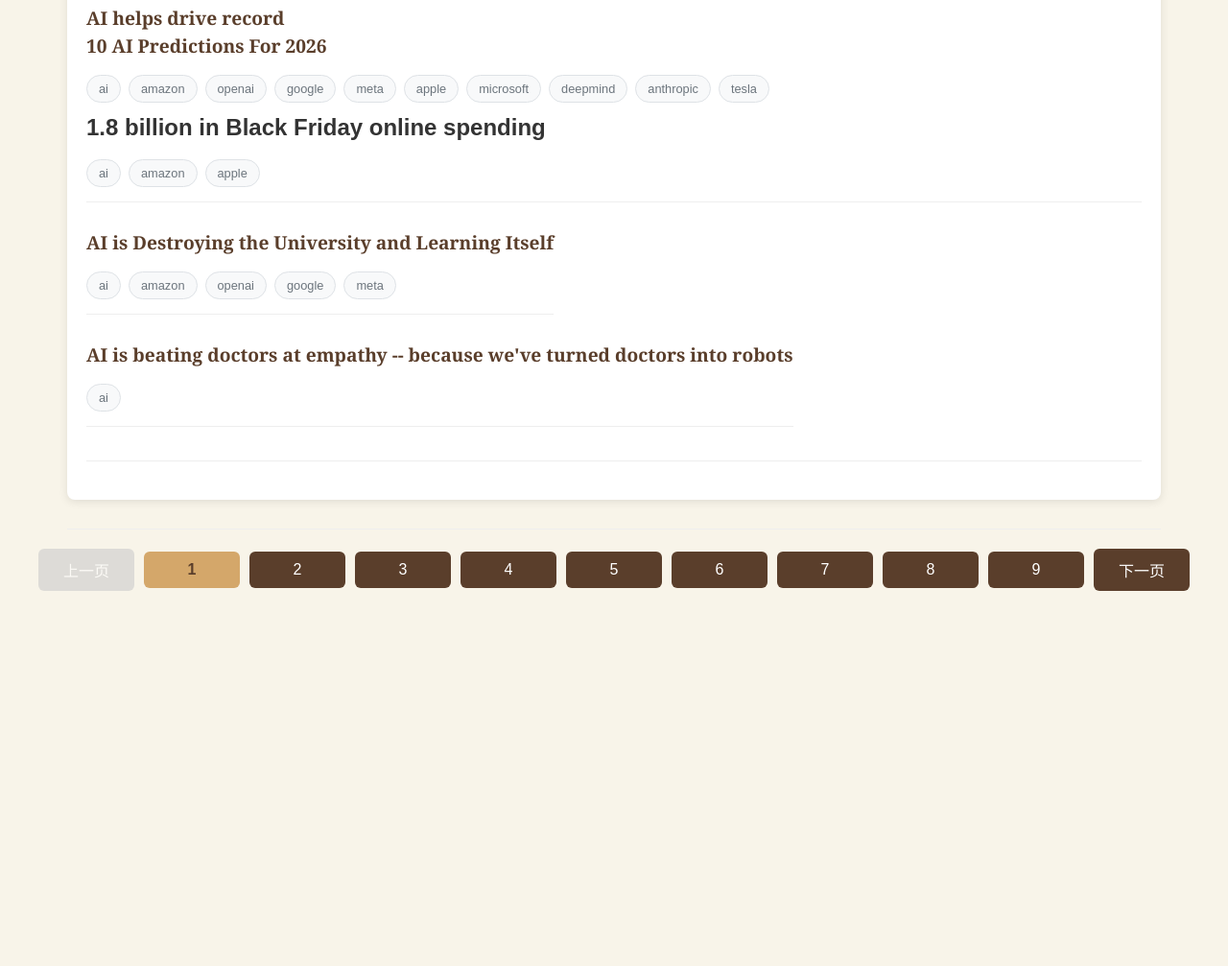
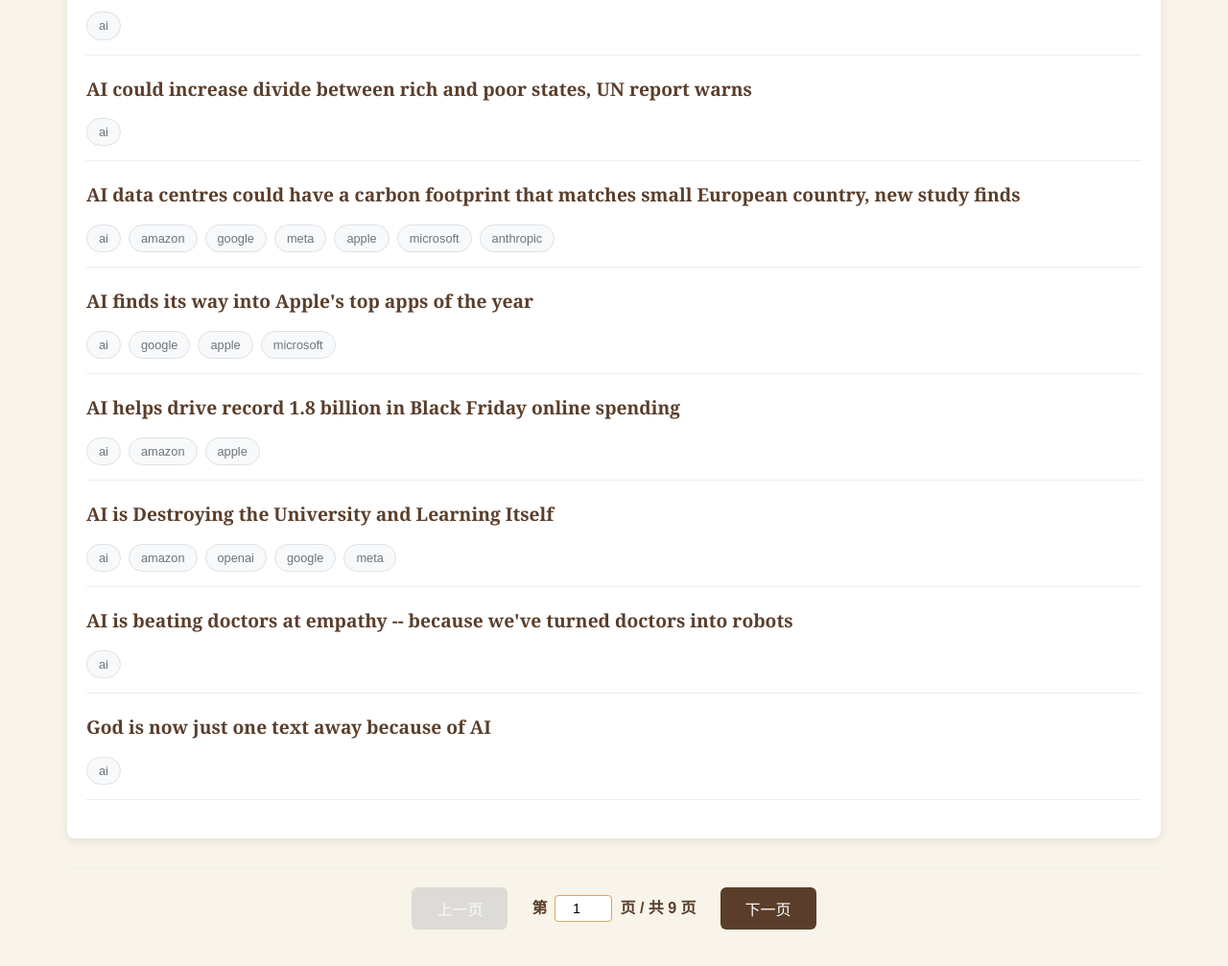
Before and after one commit to abelzhou2025/english-novel-reader, a plain HTML site: page webnovels.html in a window 1280 px wide. Shown: the part 1681-2688 px from the top of the page at 96% size. Before the commit the page ends 2347 px from the top, so only its background shows below. Drawn offline with Linux system fonts and the light colour scheme.

Commit message:
Fix HTML structure and update pagination UI

```diff
--- a/webnovels.html
+++ b/webnovels.html
@@ -201,6 +201,8 @@
                         </h2>
                         <div class="article-tags">
                             <span class="article-tag">ai</span> <span class="article-tag">amazon</span> <span class="article-tag">openai</span> <span class="article-tag">google</span> <span class="article-tag">meta</span> <span class="article-tag">apple</span> <span class="article-tag">microsoft</span> <span class="article-tag">deepmind</span> <span class="article-tag">anthropic</span> <span class="article-tag">tesla</span>
+                        </div>
+                    </div>
                     <div class="webnovel-article" data-tags="ai openai google meta microsoft">
                         <h2 class="webnovel-title">
                             <a href="articles/godfather_of_ai_says_google_is_beginnmd.html" class="webnovel-title-link">
@@ -354,16 +356,7 @@
                     <div class="webnovel-article" data-tags="ai amazon apple">
                         <h2 class="webnovel-title">
                             <a href="articles/ai_helps_drive_record_118_billion_in_bmd.html" class="webnovel-title-link">
-                                AI helps drive record
-                    <div class="webnovel-article" data-tags="ai amazon openai google meta apple microsoft deepmind anthropic tesla">
-                        <h2 class="webnovel-title">
-                            <a href="articles/10_ai_predictions_for_2026md.html" class="webnovel-title-link">
-                                10 AI Predictions For 2026
-                            </a>
-                        </h2>
-                        <div class="article-tags">
-                            <span class="article-tag">ai</span> <span class="article-tag">amazon</span> <span class="article-tag">openai</span> <span class="article-tag">google</span> <span class="article-tag">meta</span> <span class="article-tag">apple</span> <span class="article-tag">microsoft</span> <span class="article-tag">deepmind</span> <span class="article-tag">anthropic</span> <span class="article-tag">tesla</span>
-                        1.8 billion in Black Friday online spending
+                                AI helps drive record 1.8 billion in Black Friday online spending
                             </a>
                         </h2>
                         <div class="article-tags">
@@ -773,16 +766,7 @@
                     <div class="webnovel-article" data-tags="ai meta">
                         <h2 class="webnovel-title">
                             <a href="articles/fei-fei_li_the_godmother_of_ai_got_hmd.html" class="webnovel-title-link">
-                                Fei-Fei Li, the 'Godmother of AI' whose startup is now valued at north of
-                    <div class="webnovel-article" data-tags="ai amazon openai google meta apple microsoft deepmind anthropic tesla">
-                        <h2 class="webnovel-title">
-                            <a href="articles/10_ai_predictions_for_2026md.html" class="webnovel-title-link">
-                                10 AI Predictions For 2026
-                            </a>
-                        </h2>
-                        <div class="article-tags">
-                            <span class="article-tag">ai</span> <span class="article-tag">amazon</span> <span class="article-tag">openai</span> <span class="article-tag">google</span> <span class="article-tag">meta</span> <span class="article-tag">apple</span> <span class="article-tag">microsoft</span> <span class="article-tag">deepmind</span> <span class="article-tag">anthropic</span> <span class="article-tag">tesla</span>
-                         billion, got her start as a dry cleaner
+                                Fei-Fei Li, the 'Godmother of AI' whose startup is now valued at north of billion, got her start as a dry cleaner
                             </a>
                         </h2>
                         <div class="article-tags">
@@ -2091,18 +2075,54 @@
             });
             paginationContainer.appendChild(prevButton);
 
-            // Create page number buttons
-            for (let i = 1; i <= totalPages; i++) {
-                const pageButton = document.createElement('button');
-                pageButton.textContent = i;
-                pageButton.className = `pagination-btn ${currentPage === i ? 'active' : ''}`;
-                pageButton.addEventListener('click', () => {
-                    currentPage = i;
-                    renderArticles();
-                    renderPagination();
-                });
-                paginationContainer.appendChild(pageButton);
-            }
+            // Create page input container
+            const pageInputContainer = document.createElement('div');
+            pageInputContainer.className = 'page-input-container';
+            pageInputContainer.style.display = 'flex';
+            pageInputContainer.style.alignItems = 'center';
+            pageInputContainer.style.gap = '8px';
+            pageInputContainer.style.margin = '0 15px';
+
+            // Create page input label
+            const pageLabel = document.createElement('span');
+            pageLabel.textContent = '第';
+            pageLabel.style.color = '#5a3e2b';
+            pageLabel.style.fontWeight = 'bold';
+            pageInputContainer.appendChild(pageLabel);
+
+            // Create page input box
+            const pageInput = document.createElement('input');
+            pageInput.type = 'number';
+            pageInput.className = 'page-input';
+            pageInput.value = currentPage;
+            pageInput.min = '1';
+            pageInput.max = totalPages;
+            pageInput.style.width = '60px';
+            pageInput.style.padding = '5px 8px';
+            pageInput.style.border = '1px solid #d4a76a';
+            pageInput.style.borderRadius = '4px';
+            pageInput.style.fontSize = '0.9rem';
+            pageInput.style.textAlign = 'center';
+            pageInput.addEventListener('keypress', (e) => {
+                if (e.key === 'Enter') {
+                    const pageNum = parseInt(pageInput.value);
+                    if (pageNum >= 1 && pageNum <= totalPages) {
+                        currentPage = pageNum;
+                        renderArticles();
+                        renderPagination();
+                    }
+                }
+            });
+            pageInputContainer.appendChild(pageInput);
+
+            // Create page total label
+            const pageTotalLabel = document.createElement('span');
+            pageTotalLabel.textContent = `页 / 共 ${totalPages} 页`;
+            pageTotalLabel.style.color = '#5a3e2b';
+            pageTotalLabel.style.fontWeight = 'bold';
+            pageInputContainer.appendChild(pageTotalLabel);
+
+            paginationContainer.appendChild(pageInputContainer);
 
             // Create next button
             const nextButton = document.createElement('button');
```
